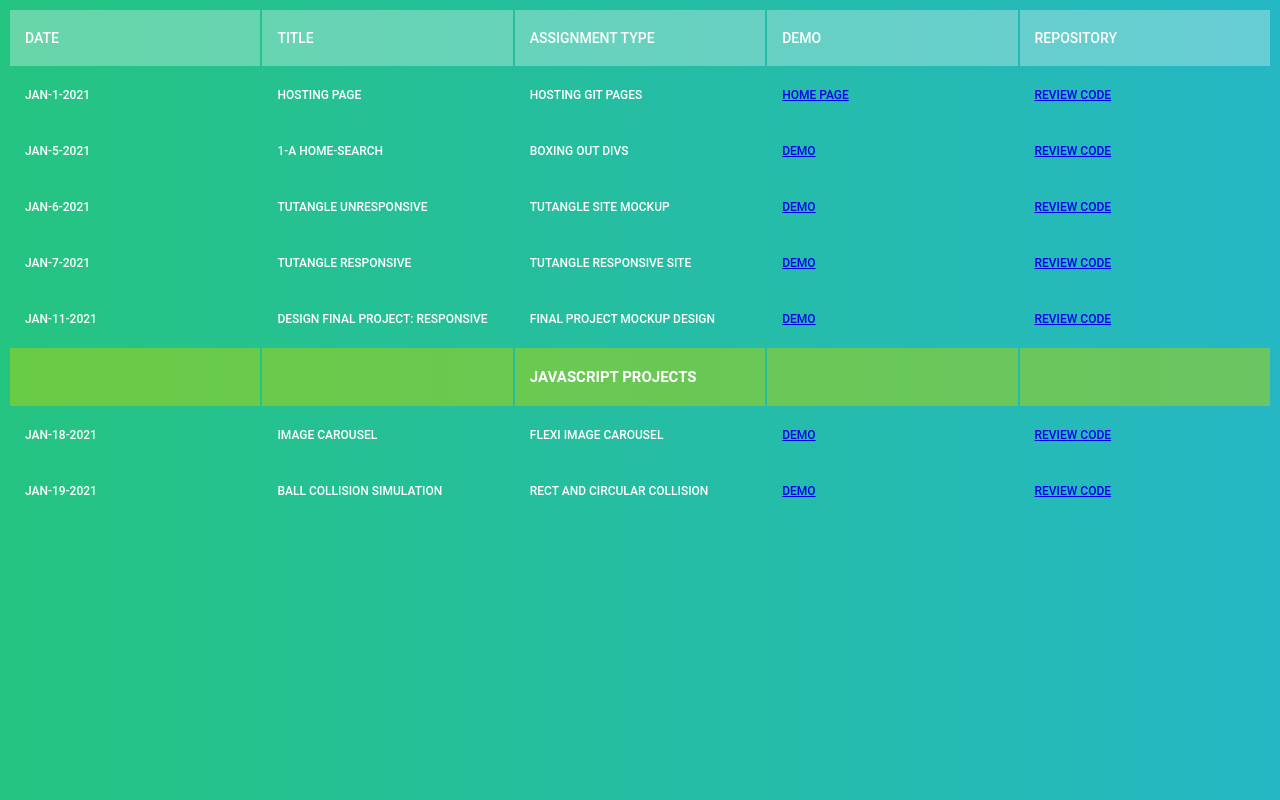
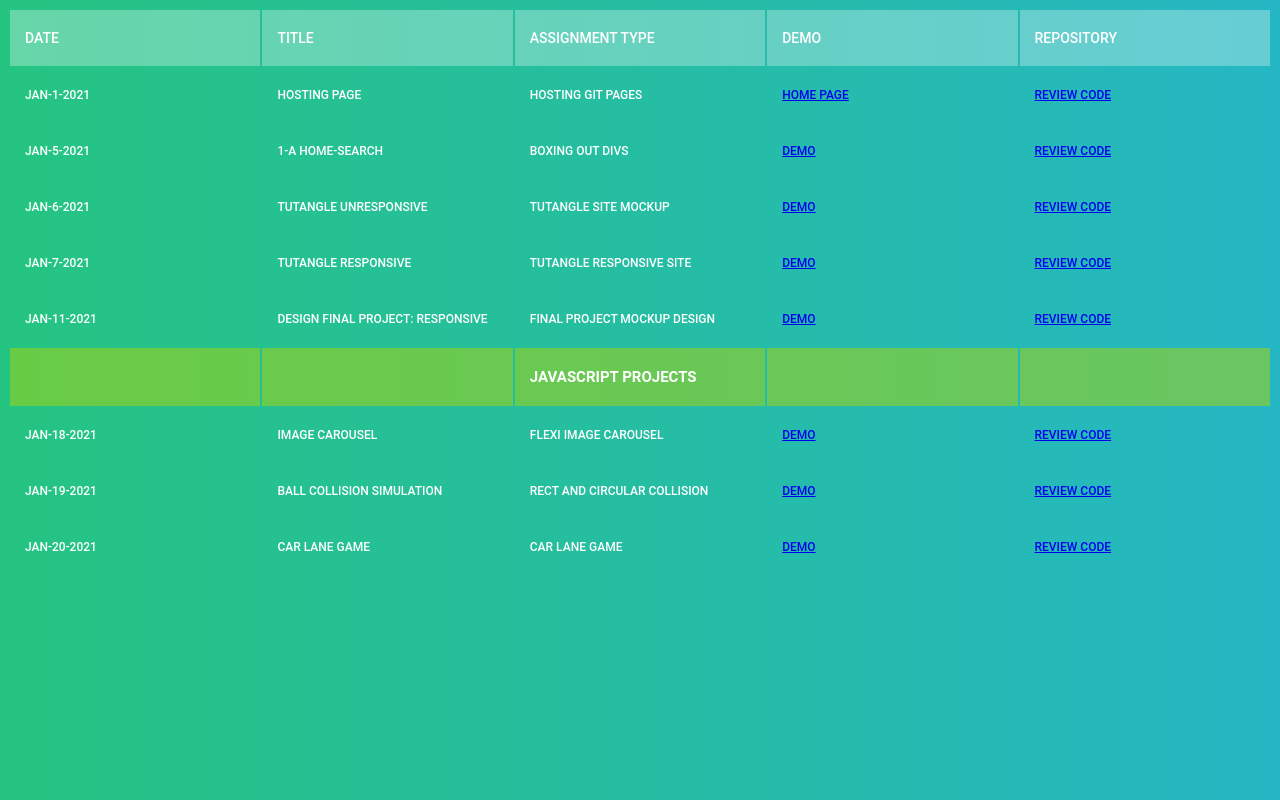
Before and after one commit to beez-dev/beez-dev-github.io, a plain HTML site: page index.html in a window 1280 px wide. Drawn offline with Linux system fonts and the light colour scheme.

Commit message:
car lane game added

```diff
--- a/index.html
+++ b/index.html
@@ -84,6 +84,14 @@
                     <th><a href="https://github.com/beez-dev/ballCollision">Review code</a></th>
                 </tr>
 
+                <tr>
+                    <th>Jan-20-2021</th>
+                    <th>car lane game</th>
+                    <th>car lane game</th>
+                    <th><a href="https://beez-dev.github.io/laneCarGame/">Demo</a></th>
+                    <th><a href="https://github.com/beez-dev/laneCarGame">Review code</a></th>
+                </tr>
+
 
 
             </thead>
```
